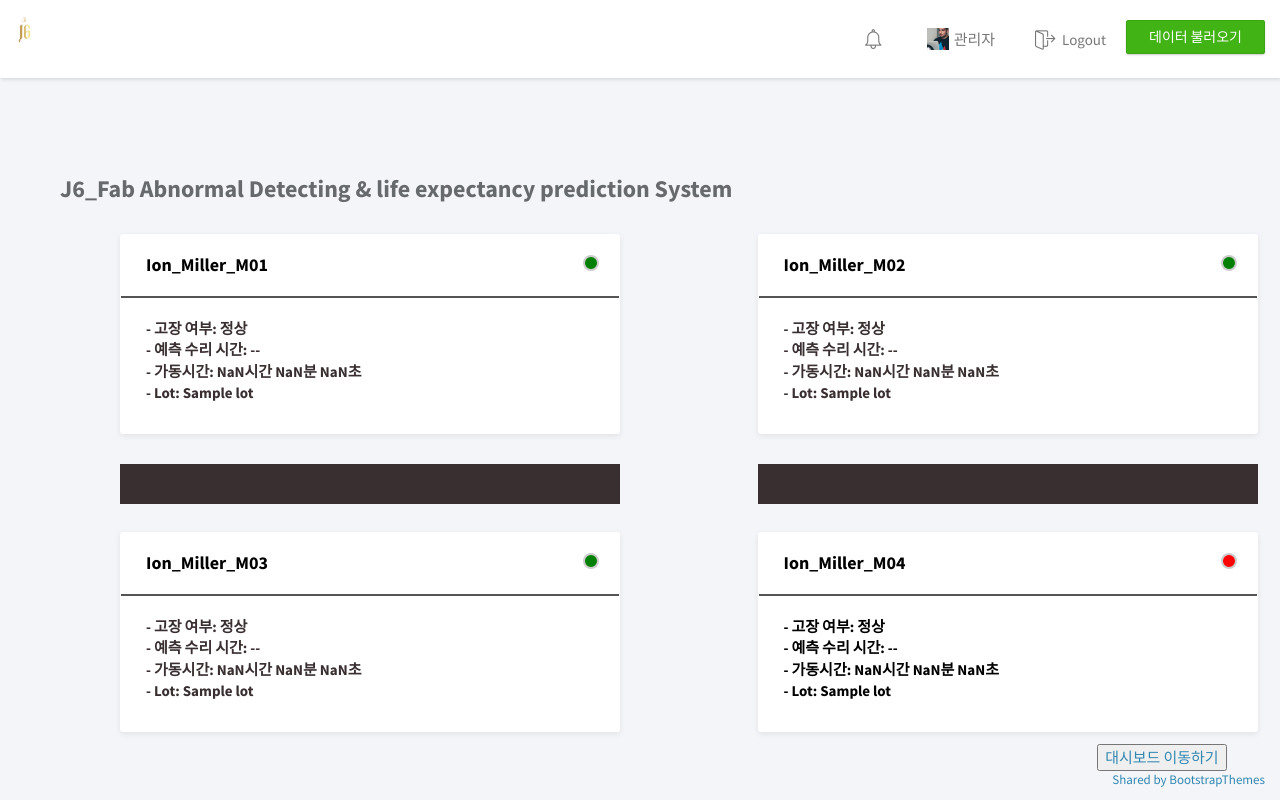
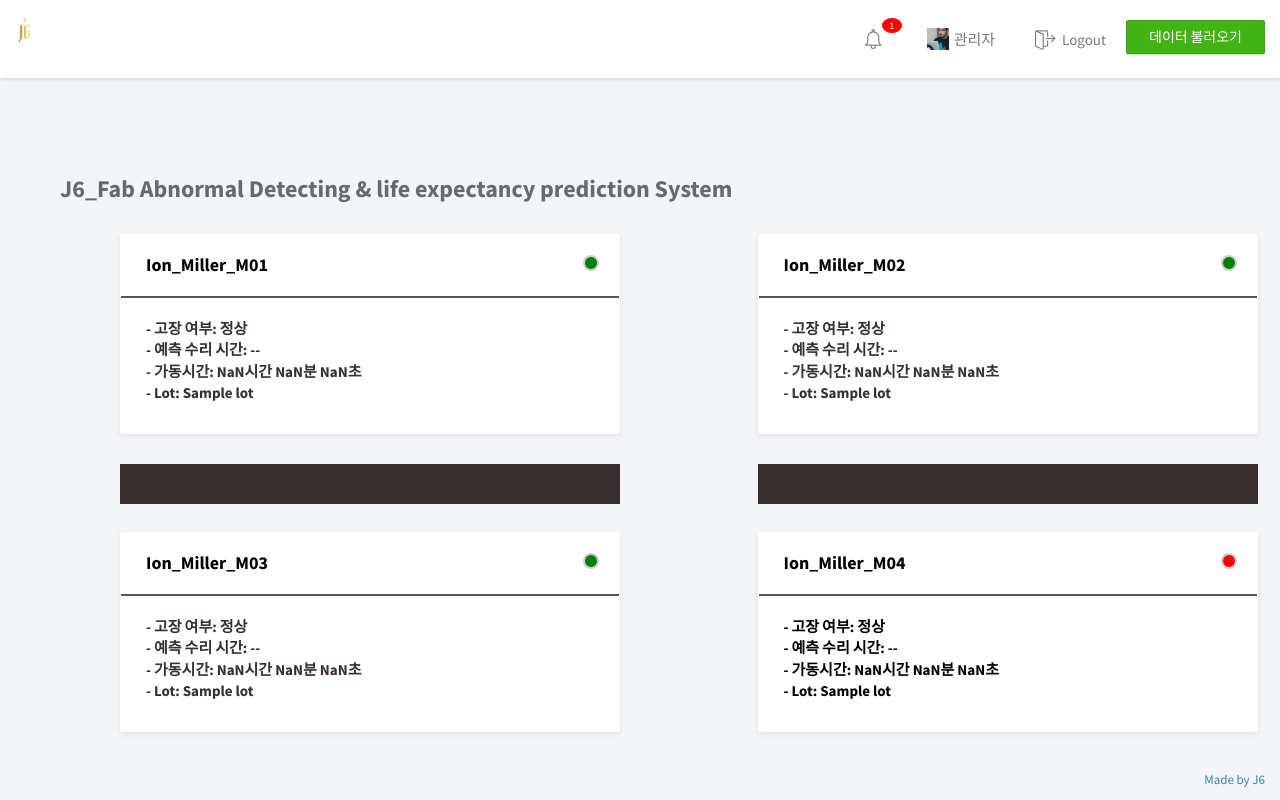
Before and after one commit to LIMEMONI/J6, a FastAPI app: template templates/main.html in a window 1280 px wide. Run offline with FastAPI, Linux system fonts and the light colour scheme; the template is opened without the code that fills it: most values are stand-ins (such as "Sample title", 1, 10 or a date in 2020); some libraries are stand-ins or nearby versions.

Commit message:
main.html, dashboard.html, alram.html의 알람 수에 따라 1,2,3,4,5 뜨게 함

```diff
--- a/templates/main.html
+++ b/templates/main.html
@@ -50,7 +50,22 @@
             color: #007bff; /* 마우스 호버 시 글자 색상 변경 */
         }
     </style>
-
+    <style>
+        /* 알람 갯수를 표시하는 숫자 스타일 */
+        .alarm-count-badge {
+            position: absolute;
+            top: 18px;
+            right: 5px;
+            background-color: red;
+            color: white;
+            width: 20px; /* 숫자 너비 조정 */
+            height: 15px; /* 숫자 높이 조정 */
+            border-radius: 50%;
+            font-size: 10px; /* 숫자 크기 조정 */
+            text-align: center; /* 가운데 정렬을 위한 설정 */
+            line-height: 15px; /* 숫자 높이와 같도록 설정 */
+        }
+    </style>
     <script type="text/Javascript">
         function goDetail_1(){
             fm = document.getElementById('fm')
@@ -165,6 +180,7 @@
                             {% endfor %}
                             <li><a class="view-more" style="text-align: center;"><i class="lnr lnr-alarm"></i> 더 보기</a></li>
                         </ul>
+                        <span class="alarm-count-badge">{{ bar_lis|length }}</span>
                         </li>
                         <!-- 파일 업로드 모달 대화 상자 -->
                         <div class="modal fade" id="uploadModal" tabindex="-1" role="dialog" aria-labelledby="uploadModalLabel" aria-hidden="true">
@@ -403,11 +419,8 @@
       <!-- END MAIN -->
       <div class="clearfix"></div>
       <footer>
-        <div>
-            <button type="button" style="margin-top: 20px;" onclick="redirectToDashboard()">대시보드 이동하기</button>
-        </div>
          <div class="container-fluid">
-            <p class="copyright">Shared by <i class="fa fa-love"></i><a href="https://bootstrapthemes.co">BootstrapThemes</a></p>
+            <p class="copyright">Made by <i class="fa fa-love"></i><a>J6</a></p>
          </div>
       </footer>
    </div>
@@ -430,12 +443,6 @@
           });
       }
   </script>
-   <script>
-    function redirectToDashboard() {
-        // 대시보드 페이지로 이동
-        window.location.href = '/dashboard.html';
-    }
-   </script>
    <script src="/static/vendor/jquery/jquery.min.js"></script>
    <script src="/static/vendor/bootstrap/js/bootstrap.min.js"></script>
    <script src="/static/vendor/jquery-slimscroll/jquery.slimscroll.min.js"></script>
```
Also changed, not shown: main.py (+0 -24 lines), templates/alram.html (+18 -3 lines), templates/dashboard.html (+17 -1 lines).
